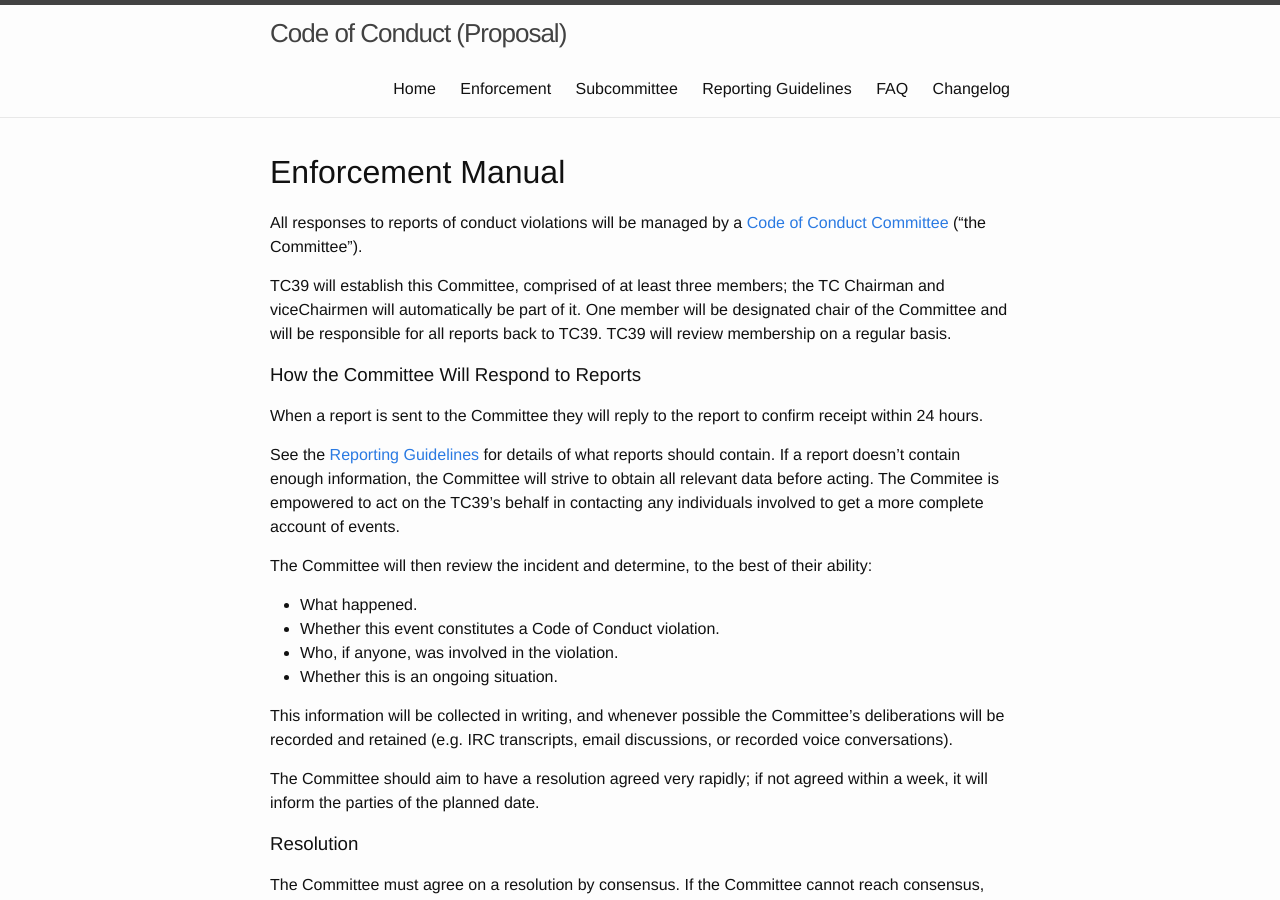
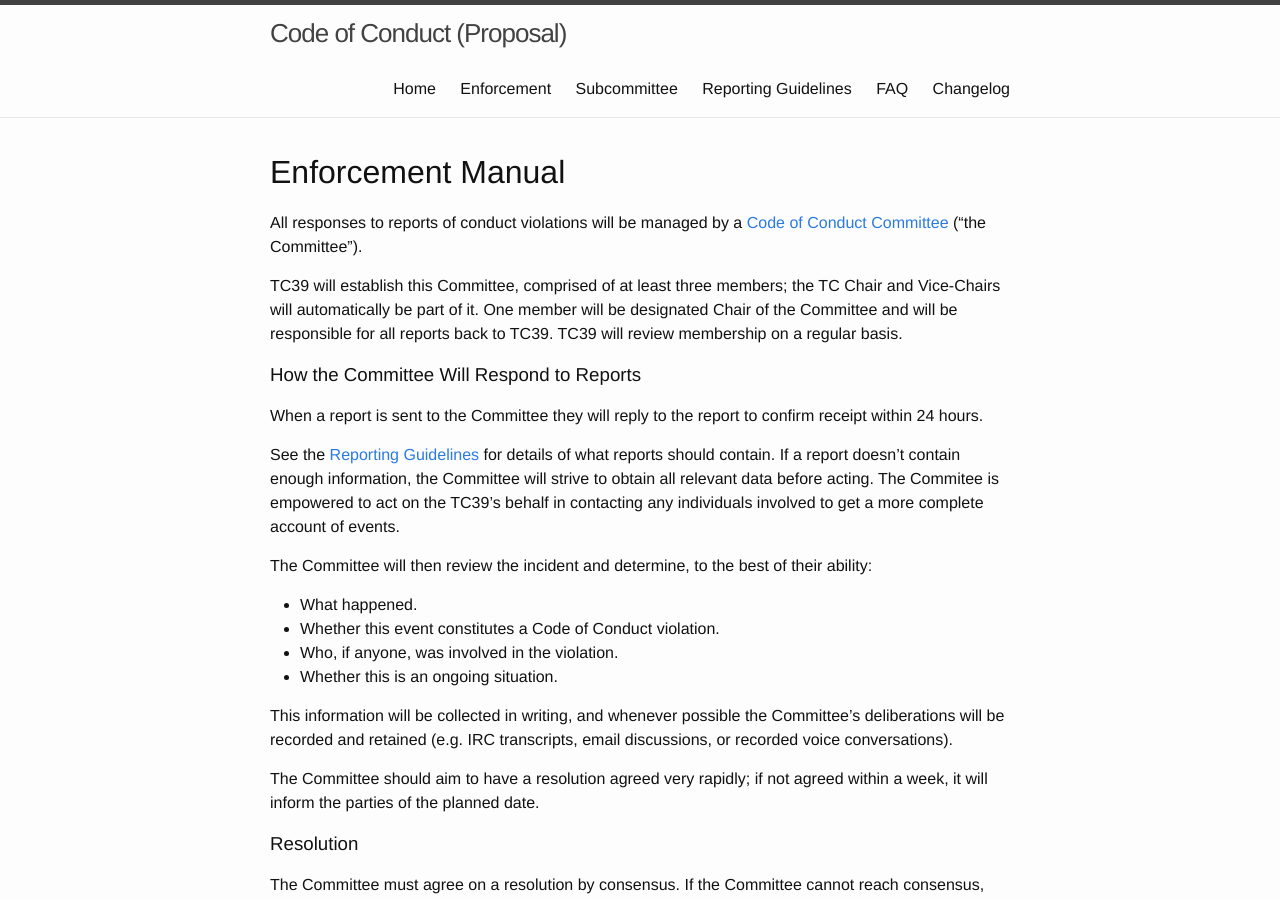
Before and after one commit to tc39/code-of-conduct, a Jekyll site: the page built from enforcement.md, in a window 1280 px wide and 900 px high. Built offline with Jekyll 4.4.1, drawn with Linux system fonts in a browser that asks for light colours.

Commit message:
Chairman => Chair

```diff
--- a/enforcement.md
+++ b/enforcement.md
@@ -7,7 +7,7 @@ title: Enforcement
 
 All responses to reports of conduct violations will be managed by a [Code of Conduct Committee][] (“the Committee”).
 
-TC39 will establish this Committee, comprised of at least three members; the TC Chairman and viceChairmen will automatically be part of it. One member will be designated chair of the Committee and will be responsible for all reports back to TC39. TC39 will review membership on a regular basis.
+TC39 will establish this Committee, comprised of at least three members; the TC Chair and Vice-Chairs will automatically be part of it. One member will be designated Chair of the Committee and will be responsible for all reports back to TC39. TC39 will review membership on a regular basis.
 
 ### How the Committee Will Respond to Reports
 
```
Also changed, not shown: reporting.md (+1 -1 lines).
